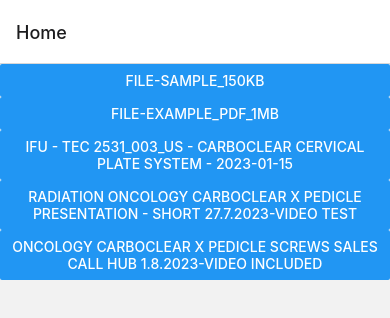
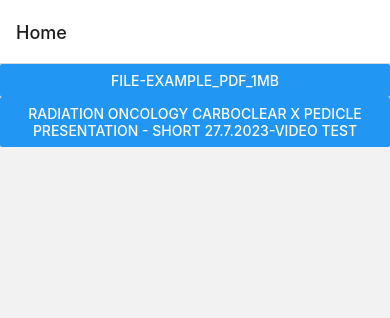
Before and after one commit to wenge8n/carbofix-spine, a React Native app: screen /Home in a window 390 px wide. Shown: the top 318 px of the page. Built offline with nearby package versions, Linux system fonts and the light colour scheme.

Commit message:
Update sample files

```diff
--- a/package.json
+++ b/package.json
@@ -4,7 +4,7 @@
   "private": true,
   "scripts": {
     "android": "react-native run-android",
-    "ios": "react-native run-ios",
+    "ios": "react-native run-ios --simulator=\"iPhone 14\"",
     "lint": "eslint .",
     "start": "react-native start",
     "test": "jest",
--- a/src/screens/Home/index.js
+++ b/src/screens/Home/index.js
@@ -5,15 +5,6 @@
 const Home = ({navigation}) => {
   return (
     <View style={styles.container}>
-      <Button
-        title="file-sample_150kB"
-        onPress={() =>
-          navigation.navigate('PDFViewer', {
-            uri: 'https://file-examples.com/storage/fe1dbaea7664d369bb6e226/2017/10/file-sample_150kB.pdf',
-          })
-        }
-      />
-
       <Button
         title="file-example_PDF_1MB"
         onPress={() =>
@@ -24,28 +15,10 @@
       />
 
       <Button
-        title="IFU - TEC 2531_003_US - CarboClear Cervical Plate System - 2023-01-15"
-        onPress={() =>
-          navigation.navigate('PDFViewer', {
-            uri: 'https://carbofix.app.box.com/s/24n7on69zvau35r1qsudhvcfvjhy90sg/file/1144342694850',
-          })
-        }
-      />
-
-      <Button
         title="Radiation Oncology CarboClear X Pedicle Presentation - Short 27.7.2023-Video Test"
         onPress={() =>
           navigation.navigate('PDFViewer', {
-            uri: 'https://carbofix.app.box.com/s/igc22s3iu0pbvrj5mjufmsyj7tbmhrba',
-          })
-        }
-      />
-
-      <Button
-        title="Oncology CarboClear X Pedicle Screws Sales Call Hub 1.8.2023-Video Included"
-        onPress={() =>
-          navigation.navigate('PDFViewer', {
-            uri: 'https://carbofix.app.box.com/s/0mikwab40psmgs6uksxtn5szucc99nke',
+            uri: 'https://carbofix.box.com/shared/static/igc22s3iu0pbvrj5mjufmsyj7tbmhrba.pdf',
           })
         }
       />
```
